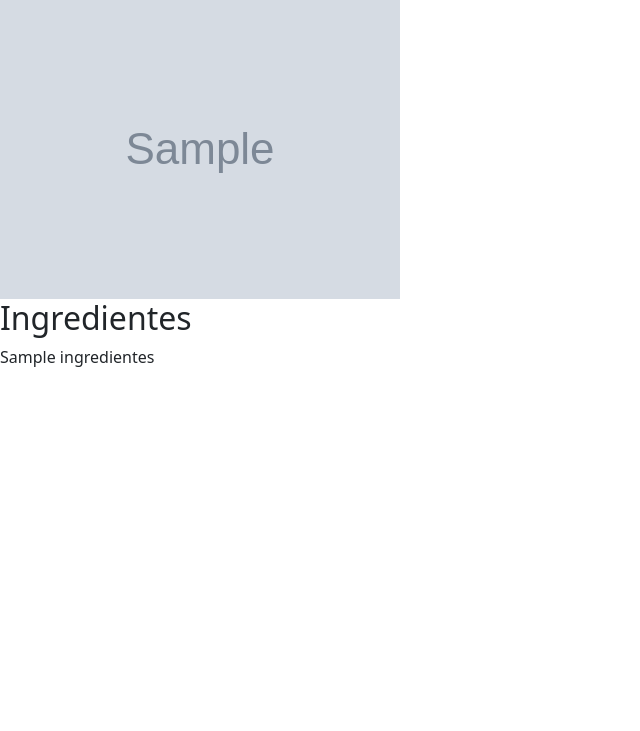
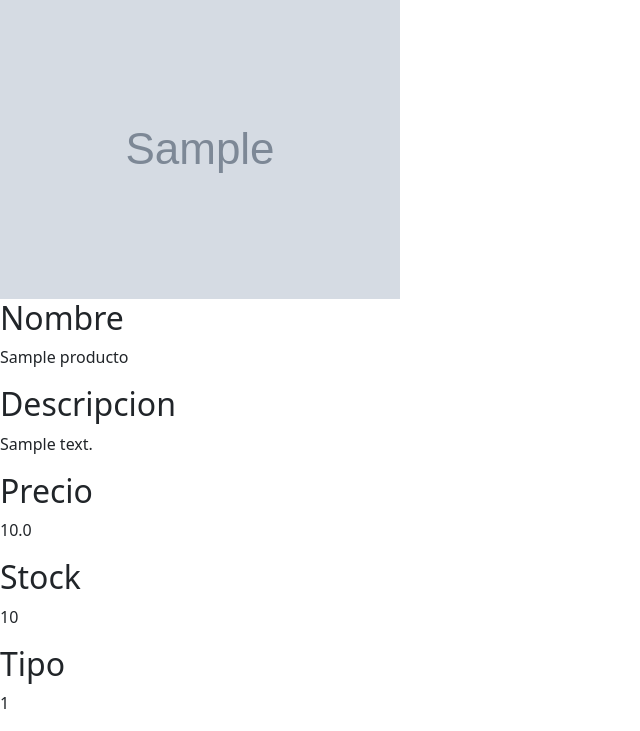
Before and after one commit to Mancabm/gameDock, a Django app: template gameDockApp/templates/product_detail.html in a window 1280 px wide. Shown: the part 169-900 px from the top of the page, without its empty margins (0-640 px from the left). Before the commit the page ends 536 px from the top, so only its background shows below. Run offline with Django 4.2, Linux system fonts and the light colour scheme; tables that the repository leaves empty hold one stand-in row (values such as "Sample post"); the template is opened without the code that fills it: values that come from a table or form of the project are taken from there, most other values are stand-ins (such as "Sample title", 1, 10 or a date in 2020); grey boxes marked "Sample" are stand-in pictures; some libraries are stand-ins or nearby versions.

Commit message:
product detail without css

```diff
--- a/GameDock/urls.py
+++ b/GameDock/urls.py
@@ -26,6 +26,6 @@ urlpatterns = [
 
     path('', views.clientePrincipal),
 
-    path('products/product/<int:id_product>', views.product_detail),
+    path('products/product/<int:id_producto>', views.product_detail),
 
 ] + static(settings.MEDIA_URL, document_root=settings.MEDIA_ROOT)
--- a/gameDockApp/templates/product_detail.html
+++ b/gameDockApp/templates/product_detail.html
@@ -1,20 +1,31 @@
 {% extends 'base.html' %}
 
 {% block contenido %}
-    <div id='tipo'>
-        <img src="{{MEDIA_URL}}{{receta.imagen}}">
+    <div id='imagen_detalle'>
+        <img src="{{MEDIA_URL}}{{producto.imagen}}">
     </div>
     <div id='nombre'>
-        <h2>Ingredientes</h2>
-        <p>{{receta.ingredientes}}</p>
+        <h2>Nombre</h2>
+        <p>{{producto.nombre}}</p>
     </div>
     <div id='descripcion'>
+        <h2>Descripcion</h2>
+        <p>{{producto.descripcion}}</p>
     </div>
     <div id='precio'>
+        <h2>Precio</h2>
+        <p>{{producto.precio}}</p>
     </div>
 {% comment %} Hay que hacer el if para comprobar si hay stock {% endcomment %}
     <div id='stock'>
+        <h2>Stock</h2>
+        <p>{{producto.stock}}</p>
     </div>
-    <div id='imagen'>
+    <div id='tipo'>
+        <h2>Tipo</h2>
+        <p>{{producto.tipo}}</p>
+    </div>
+    <div>
+
     </div>
 {% endblock %}
--- a/gameDockApp/views.py
+++ b/gameDockApp/views.py
@@ -9,4 +9,4 @@ def clientePrincipal(request):
 
 def product_detail(request, id_producto):
     producto = get_object_or_404(Producto, pk=id_producto)
-    return render(request, 'product_detail.html',{'producto': producto, 'MEDIA_URL': settings.MEDIA_URL})
+    return render(request, 'product_detail.html', {'producto': producto, 'MEDIA_URL': settings.MEDIA_URL})
```
Also changed, not shown: media/productos/Carátula_Pokémon_Escarlata.png (added).
